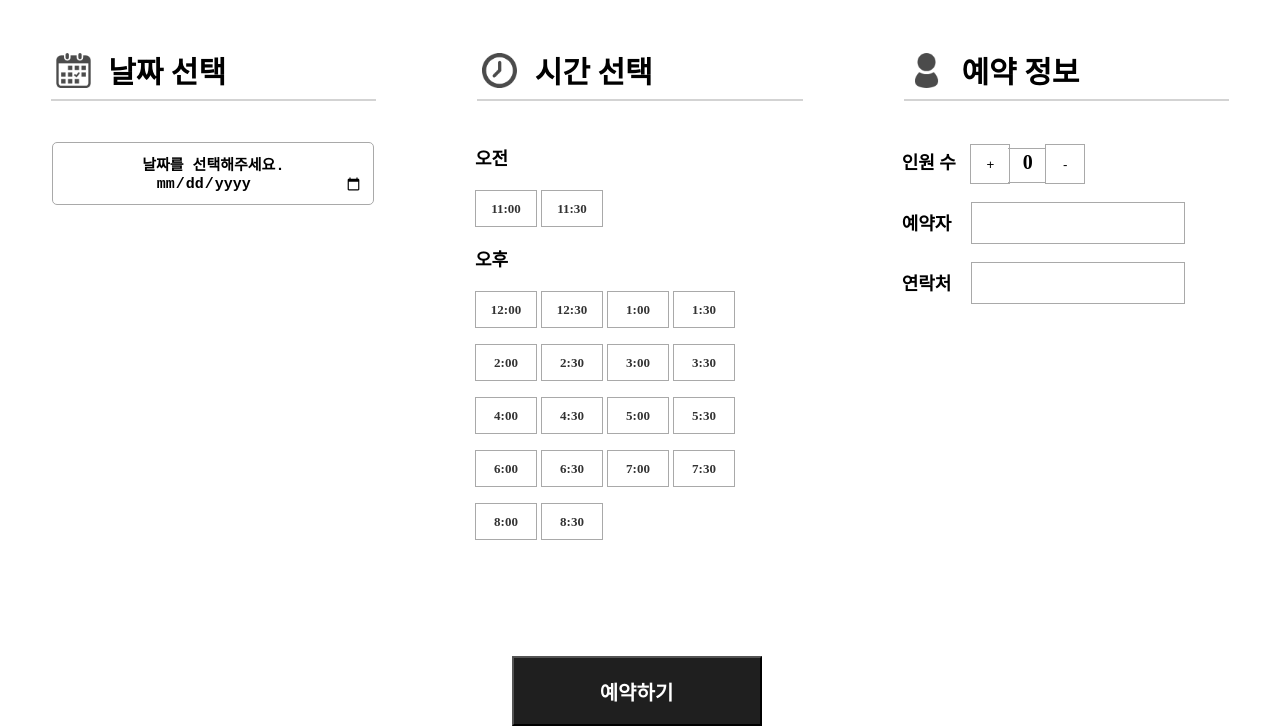
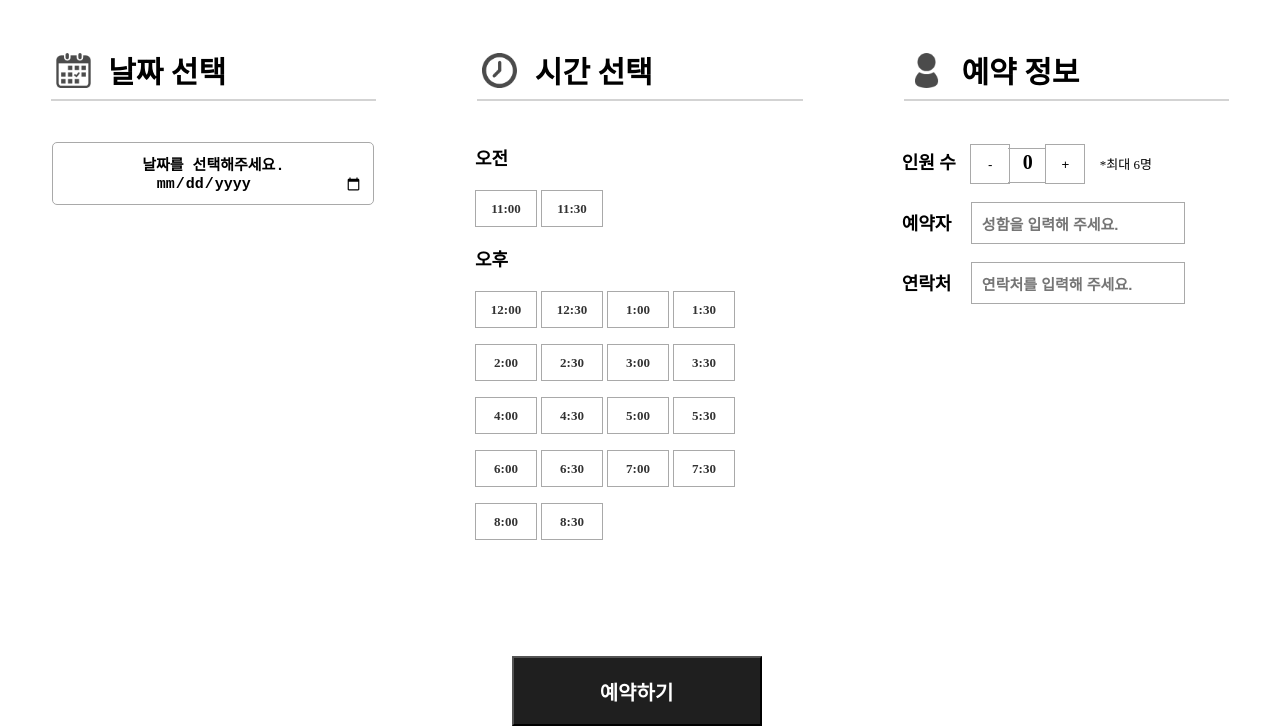
Before and after one commit to imnotpossible/portfolio, a plain HTML site: page book.html in a window 1280 px wide. Shown: the part 97-823 px from the top of the page. Drawn offline with Linux system fonts and the light colour scheme.

Commit message:
Add files via upload

```diff
--- a/book.html
+++ b/book.html
@@ -3,7 +3,7 @@
     <head>
         <meta charset="utf-8">
         <title>RtR</title>
-        <link rel="stylesheet" href="bookstyle.css">
+        <link rel="stylesheet" href="bookstyle.css?after">
     </head>
     <body>
         <script src="bookjs.js"></script>
@@ -103,20 +103,22 @@
                             <p style="font-size: 18px; font-weight:bold;">
                                 인원 수
                                 <input type='button' class="button"
+                                    onclick='count("minus")'
+                                    value='-'/>
+                                <span id='result'>0</span>
+
+                                <input type='button' class="button2"
                                     onclick='count("plus")'
                                     value='+'/>
-                                <span id='result'>0</span>
-                                <input type='button' class="button2"
-                                    onclick='count("minus")'
-                                    value='-'/>
+                                <span id="text">*최대 6명</span>
                             </p>
                             <p style="font-size: 18px; font-weight:bold;">
                                 예약자
-                                <input type="text" class="textbox">
+                                <input type="text" class="textbox" placeholder="성함을 입력해 주세요.">
                             </p>
                             <p style="font-size: 18px; font-weight:bold;">
                                 연락처
-                                <input type="text" class="textbox">
+                                <input type="text" class="textbox" placeholder="연락처를 입력해 주세요.">
                             </p>
                         </form>
                     </time>
```
